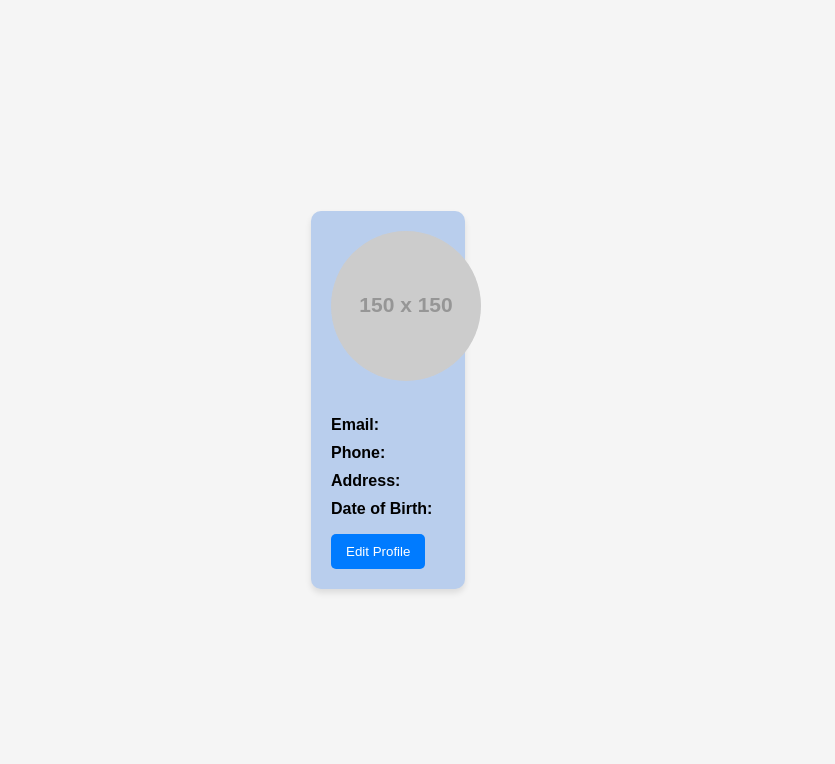
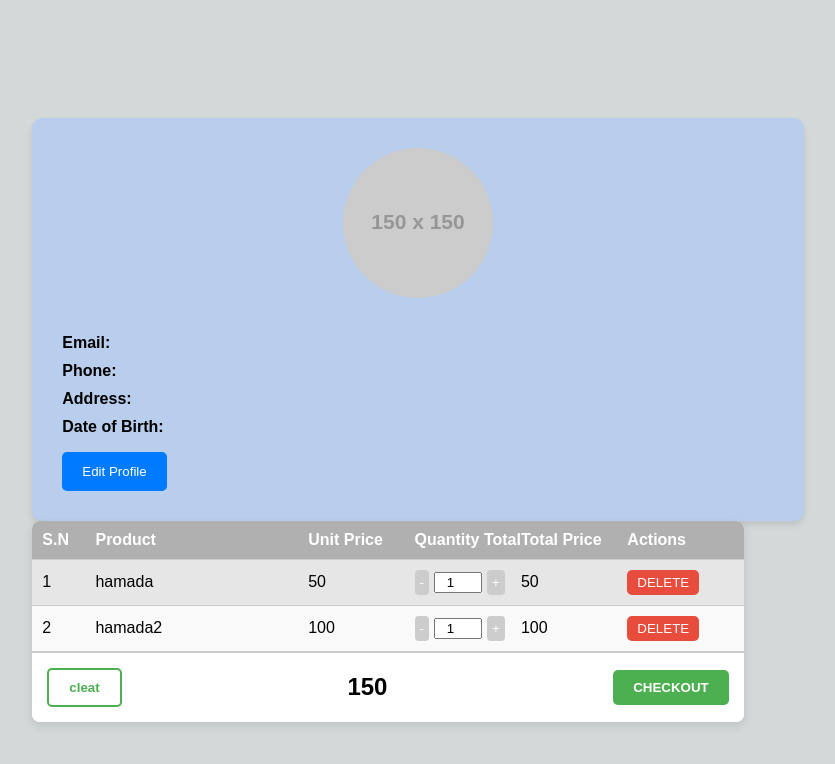
Before and after one commit to uosry23/SystemProject, a React (Create React App) app: page / in a window 1280 px wide. Shown: the top 764 px of the page, without its empty margins (252-1087 px from the left). Built offline with nearby package versions, Linux system fonts and the light colour scheme.

Commit message:
created cart

```diff
--- a/package.json
+++ b/package.json
@@ -6,6 +6,7 @@
     "cra-template": "1.2.0",
     "react": "^18.3.1",
     "react-dom": "^18.3.1",
+    "react-router-dom": "^6.28.1",
     "react-scripts": "5.0.1"
   },
   "scripts": {
--- a/src/App.js
+++ b/src/App.js
@@ -2,11 +2,12 @@ import React from "react";
 import "./index.css";
 import CardDesign from "./CardDesign";
 import Profile from "./Profile";
-
+import Cart from './add-cart.js';
 const App = () => {
   return (
     <div>
       <Profile />
+      <Cart/>
     </div>
   );
 };
--- a/src/Profile.css
+++ b/src/Profile.css
@@ -1,5 +1,6 @@
 .user-profile {
-    width: 60%;
+  width: 100%;
+  max-width: 800px;
   margin: auto;
   background-color: #b9ceed;
   padding: 20px;
@@ -13,8 +14,8 @@
 }
 
 .profile-avatar {
-    width: 150px;
-    height: 150px;
+  width: 100px;
+  height: 100px;
   border-radius: 50%;
   margin-bottom: 10px;
 }
@@ -35,7 +36,8 @@
 
 .edit-form input {
   width: 100%;
-    padding: 8px;
+  padding: 2px;
+  height: 30px;
   margin-top: 5px;
   margin-bottom: 15px;
   border: 1px solid #ccc;
@@ -54,3 +56,25 @@
 button:hover {
   background-color: #0056b3;
 }
+
+/* Responsive styles */
+@media (min-width: 600px) {
+  .profile-avatar {
+      width: 150px;
+      height: 150px;
+  }
+}
+
+@media (min-width: 768px) {
+  .user-profile {
+      padding: 30px;
+  }
+
+  .edit-form input {
+      height: 35px;
+  }
+
+  button {
+      padding: 12px 20px;
+  }
+}
--- /dev/null
+++ b/src/add-cart.css
@@ -0,0 +1,128 @@
+
+body {
+    font-family: Arial, sans-serif;
+    background-color: #d3d8d8;
+    padding: 20px;
+}
+
+.cart-container {
+    max-width: 800px;
+    margin: auto;
+    background: white;
+    border-radius: 8px;
+    overflow: hidden;
+    box-shadow: 0 4px 10px rgba(0, 0, 0, 0.1);
+}
+
+.cart-header {
+    display: grid;
+    grid-template-columns: 0.5fr 2fr 1fr 1fr 1fr 1fr;
+    align-items: center;
+    padding: 10px;
+    border-bottom: 1px solid #ccc;
+}
+
+.cart-item {
+    display: grid;
+    grid-template-columns: 0.5fr 2fr 1fr 1fr 1fr 1fr;
+    align-items: center;
+    padding: 10px;
+    border-bottom: 1px solid #ccc;
+}
+
+.cart-header {
+    background-color: #b0b0b0;
+    font-weight: bold;
+    color: white;
+}
+
+.cart-item {
+    background-color: #f9f9f9;
+}
+
+.cart-item:nth-child(even) {
+    background-color: #e6e6e6;
+}
+
+.actions button {
+    background-color: #4caf50;
+    color: white;
+    border: none;
+    padding: 5px 10px;
+    border-radius: 5px;
+    cursor: pointer;
+}
+
+.actions button.delete {
+    background-color: #e74c3c;
+}
+
+.quantity-control {
+    display: flex;
+    align-items: center;
+    gap: 5px;
+}
+
+.quantity-control button {
+    background-color: #ccc;
+    border: none;
+    padding: 5px;
+    border-radius: 4px;
+    cursor: pointer;
+}
+
+.cart-summary {
+    display: flex;
+    justify-content: space-between;
+    align-items: center;
+    padding: 15px;
+    background-color: white;
+    border-top: 1px solid #ccc;
+}
+
+.cart-summary button {
+    background-color: #4caf50;
+    color: white;
+    border: none;
+    padding: 10px 20px;
+    border-radius: 5px;
+    cursor: pointer;
+    font-weight: bold;
+}
+
+.cart-summary button.clear {
+    background-color: white;
+    color: #4caf50;
+    border: 2px solid #4caf50;
+}
+
+.cart-summary .total-price {
+    font-size: 1.5rem;
+    font-weight: bold;
+}
+
+@media (max-width: 768px) {
+    .cart-header,
+    .cart-item {
+        grid-template-columns: 1fr 2fr 1fr;
+        grid-template-areas:
+            "sn product actions"
+            "quantity total total-price";
+        padding: 10px 5px;
+    }
+
+    .cart-header div:nth-child(3),
+    .cart-header div:nth-child(4) {
+        display: none;
+    }
+
+    .cart-item div:nth-child(3),
+    .cart-item div:nth-child(4) {
+        display: none;
+    }
+
+    .cart-summary {
+        flex-direction: column;
+        gap: 10px;
+    }
+}
--- /dev/null
+++ b/src/add-cart.js
@@ -0,0 +1,90 @@
+
+import React, { useState } from 'react'
+import { Link } from 'react-router-dom';
+import './add-cart.css';
+const Cart = () => {
+    const [cart, setCart] = useState([
+        {
+            id: 1,
+            price: 50,
+            name: "hamada",
+            count: 1
+        }, {
+            id: 2,
+            price: 100,
+            name: "hamada2",
+            count: 1
+
+        }
+
+    ])
+
+    const pluse = (pro) => {
+        const newcart = cart.filter((item) => {
+            if (item.id === pro.id) {
+                item.count++
+            }
+            return item
+
+        })
+        setCart(newcart)
+        // console.log(cart);
+
+    }
+    return (
+        cart.length > 0 ? <div>
+
+            <div className="cart-container">
+                <div className="cart-header">
+                    <div>S.N</div>
+                    <div>Product</div>
+                    <div>Unit Price</div>
+                    <div>Quantity Total</div>
+                    <div>Total Price</div>
+                    <div>Actions</div>
+                </div>
+                {cart.map((item) => (
+
+                    <div className="cart-item" key={item.id}>
+                        <div>{item.id}</div>
+                        <div>{item.name}</div>
+                        <div>{item.price}</div>
+                        <div>
+                            <div className="quantity-control">
+                                <button>-</button>
+                                <input type="number" value={item.count} readOnly style={{ width: "40px", textAlign: "center" }} />
+                                <button onClick={() => pluse(item)}>+</button>
+                            </div>
+                        </div>
+                        <div>{item.price * item.count}</div>
+                        <div className="actions">
+                            <button className="delete">DELETE</button>
+                        </div>
+                    </div>
+
+                ))}
+                <div className="cart-summary">
+                    <button className="clear" onClick={() => { setCart([]) }}>cleat</button>
+                    <div className="total-price">{cart.reduce((a, d) => {
+                        return a.count * a.price + d.count * d.price
+
+                    })}</div>
+                    <button className="checkout">CHECKOUT</button>
+                </div>
+            </div>
+        </div> : <div style={{
+            backgroundImage: `url('https://cdni.iconscout.com/illustration/premium/thumb/empty-cart-illustration-download-in-svg-png-gif-file-formats--shopping-ecommerce-simple-error-state-pack-user-interface-illustrations-6024626.png')`,
+            backgroundSize: "cover", // Adjusts the image to cover the entire div
+            backgroundPosition: "center", // Centers the image
+            backgroundRepeat: "no-repeat", // Prevents the image from repeating
+            height: "100vh", // Full screen height
+            width: "100%", // Full screen width
+            display: "flex", justifyContent: "center", flexDirection: "column", alignItems: "center"
+        }}  >
+
+            <button><Link to="/"> go to home </Link></button>
+        </div>
+    )
+}
+
+export default Cart
```
Also changed, not shown: 1 other file (tests, documents, lock files or other folders). Lines whose indentation alone changed are shown as unchanged.
